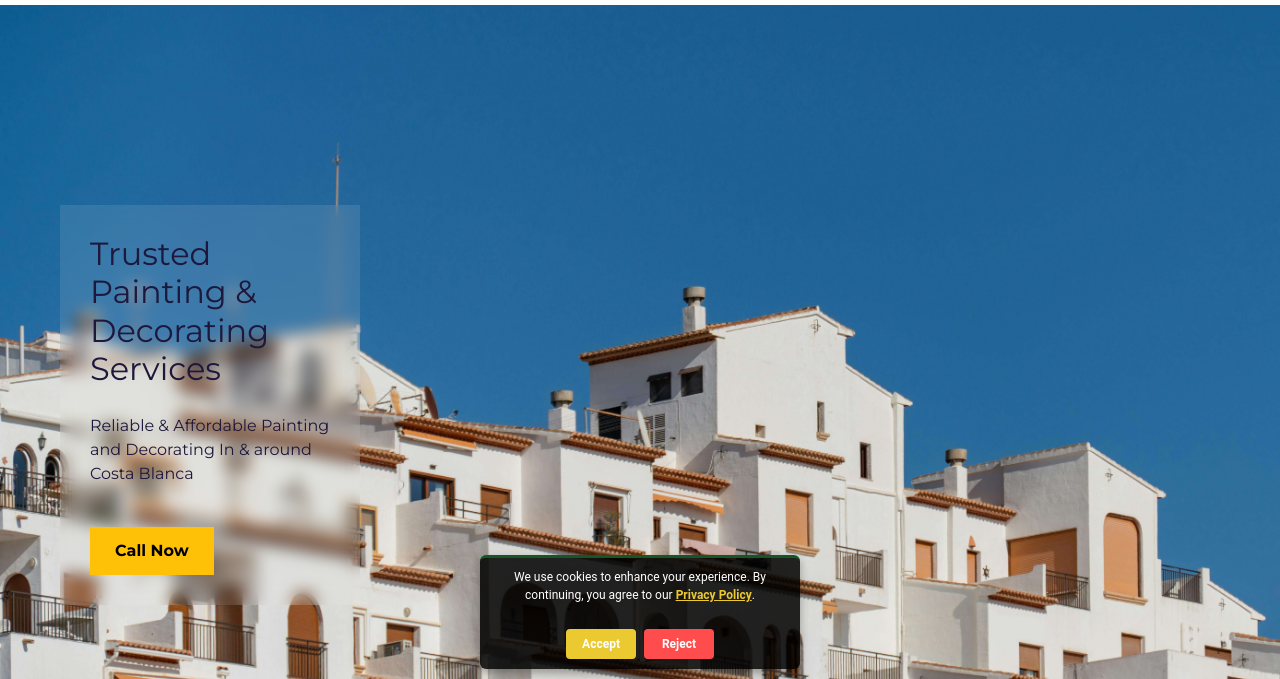
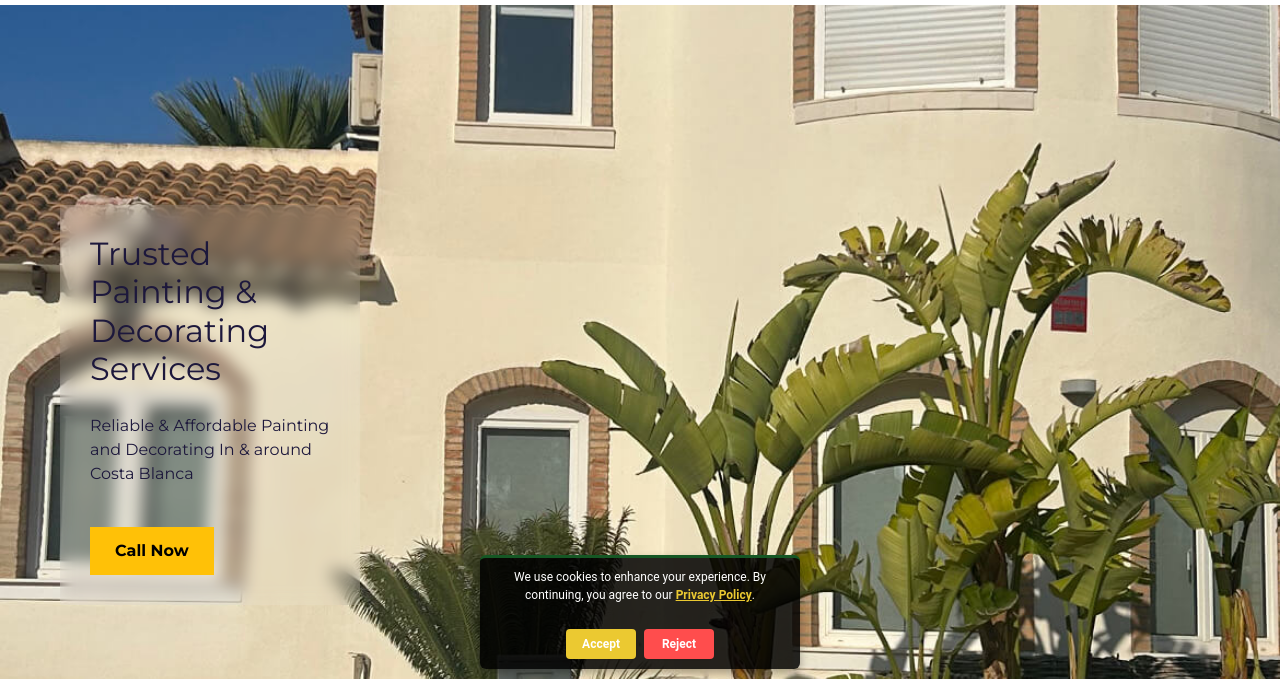
Before and after one commit to Flowery7/paint_perfection, a plain HTML site: page index.html in a window 1280 px wide. Shown: the part 121-800 px from the top of the page. Drawn offline with nearby package versions, Linux system fonts and the light colour scheme.

Commit message:
Update index.html
68 new imaged added as req

```diff
--- a/index.html
+++ b/index.html
@@ -65,7 +65,7 @@
 
 
    .hero {
-  background: url('villa_background_costa_blanca.jpg') no-repeat center center/cover;
+  background: url('68DD9B86-3BBE-437C-91F6-1D453D37E1C0.jpeg') no-repeat center center/cover;
   position: relative;
   color: #1D183C;
   text-align: left; /* Align text to the left */
```
